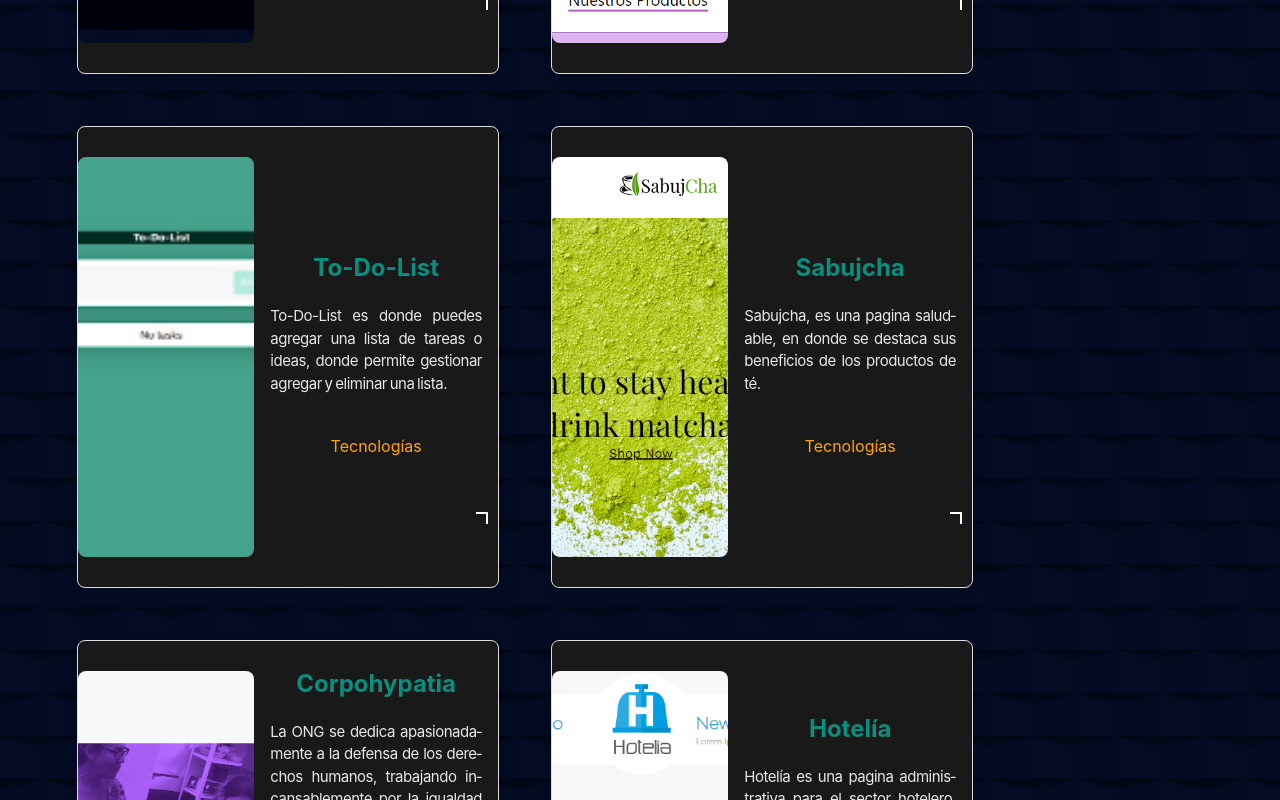
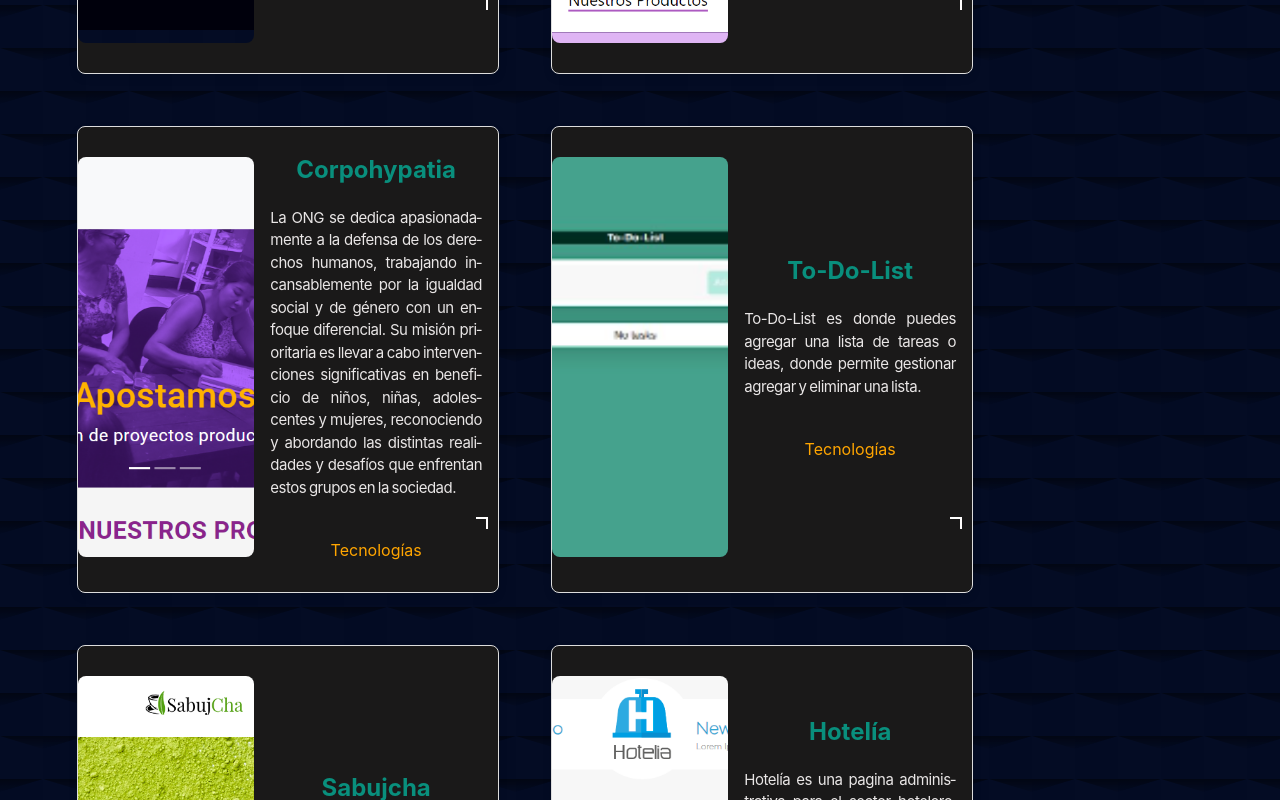
Before and after one commit to valentinacamacho/DeveloperJeni, a React (Create React App) app: page /Proyects in a window 1280 px wide. Shown: the part 640-1440 px from the top of the page. Built offline with nearby package versions, Linux system fonts and the light colour scheme.

Commit message:
change text-icon positioning.

```diff
--- a/src/Pages/Proyects.jsx
+++ b/src/Pages/Proyects.jsx
@@ -37,6 +37,15 @@ function Proyects() {
       type: 'individual'
     },
     {
+      image: Pro5,
+      title: "Corpohypatia",
+      description:"La ONG se dedica apasionadamente a la defensa de los derechos humanos, trabajando incansablemente por la igualdad social y de género con un enfoque diferencial. Su misión prioritaria es llevar a cabo intervenciones significativas en beneficio de niños, niñas, adolescentes y mujeres, reconociendo y abordando las distintas realidades y desafíos que enfrentan estos grupos en la sociedad.",
+      projectUrl: "https://corpohypatia.vercel.app/",
+      githubUrl:"https://github.com/programateacademy/5-Corpohypatiapatia-Corpohypatia-Front-end",
+      methodologyIcons:[FaReact, FaHtml5, FaCss3Alt, BiLogoBootstrap, IoLogoNodejs, SiMongodb],
+      type:'group'
+    },
+    {
       image: Pro3,
       title: "To-Do-List",
       description: "To-Do-List es donde puedes agregar una lista de tareas o ideas, donde permite gestionar agregar y eliminar una lista.",
@@ -54,15 +63,7 @@ function Proyects() {
       methodologyIcons: [FaHtml5, FaCss3Alt],
       type: 'individual'
     },
-    {
-      image: Pro5,
-      title: "Corpohypatia",
-      description:"La ONG se dedica apasionadamente a la defensa de los derechos humanos, trabajando incansablemente por la igualdad social y de género con un enfoque diferencial. Su misión prioritaria es llevar a cabo intervenciones significativas en beneficio de niños, niñas, adolescentes y mujeres, reconociendo y abordando las distintas realidades y desafíos que enfrentan estos grupos en la sociedad.",
-      proyectUrl:"https://corpohypatia.vercel.app/",
-      githubUrl:"https://github.com/programateacademy/5-Corpohypatiapatia-Corpohypatia-Front-end",
-      methodologyIcons:[FaReact, FaHtml5, FaCss3Alt, BiLogoBootstrap, IoLogoNodejs, SiMongodb],
-      type:'group'
-    },
+
     {
       image: Pro6,
       title: "Hotelía",
--- a/src/Stylesheets/ProyectsCard.css
+++ b/src/Stylesheets/ProyectsCard.css
@@ -86,7 +86,7 @@
   opacity: 0;
   transition: opacity 0.2s, visibility 0.2s;
   position: absolute;
-  top: 80px;
+  margin-top: 40px;
   white-space: nowrap;
 }
 
```
